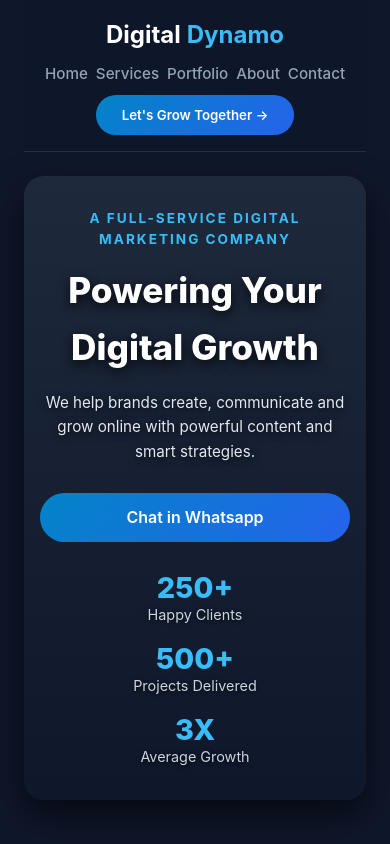
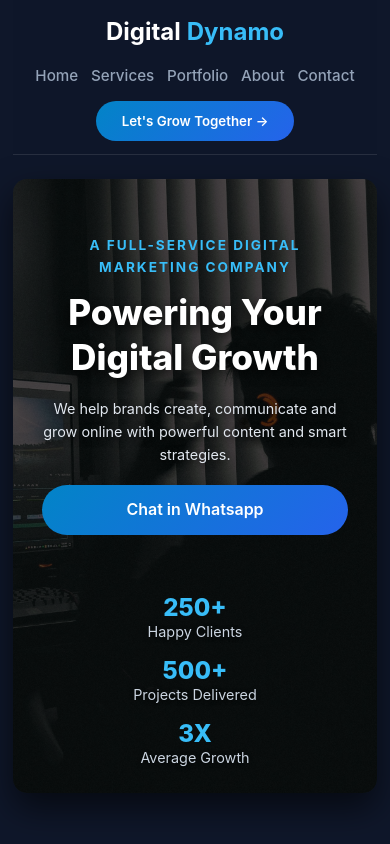
Before and after one commit to Pragya-Dwivedi12/digital-dynamo, a React (Vite) app: page / in a window 390 px wide. Shown: the top 844 px of the page. Built offline with nearby package versions, Linux system fonts and the light colour scheme.

Commit message:
Fixed home hero background image and navbar

```diff
--- a/src/App.css
+++ b/src/App.css
@@ -228,9 +228,9 @@ img {
 
 .hero-overlay-content {
   position: absolute;
-  top: 40%;
+  top: 45%;
   left: 50%;
-  transform: translate(-50%, -40%);
+  transform: translate(-50%, -45%);
   width: 90%;
   max-width: 800px;
   z-index: 2;
@@ -273,7 +273,7 @@ img {
 .stats-container {
   position: absolute;
   left: 0;
-  bottom: 2rem;
+  bottom: 1.5rem;
   z-index: 3;
   display: flex;
   flex-direction: row;
@@ -496,19 +496,29 @@ img {
 }
 
 /* ==========================================
-   CLEAN MOBILE RESPONSIVE MEDIA QUERY
+   PERFECT MOBILE RESPONSIVE MEDIA QUERY
    ========================================== */
 @media (max-width: 768px) {
+  .home-container {
+    padding: 0 0.8rem;
+  }
+
   .navbar {
     flex-direction: column;
-    gap: 1rem;
-    padding: 1rem;
+    gap: 0.8rem;
+    padding: 0.8rem;
   }
 
   .nav-links {
-    gap: 1rem;
+    gap: 0.8rem;
     font-size: 0.85rem;
     flex-wrap: wrap;
+    justify-content: center;
+    width: 100%;
+  }
+
+  .nav-cta {
+    width: 100%;
     justify-content: center;
   }
 
@@ -516,22 +526,16 @@ img {
     display: none;
   }
 
-  /* Hero Mobile Layout Fix */
+  /* Hero Section Fixed with Background Image Visible */
   .hero-image-container {
-    height: auto;
-    min-height: initial;
-    padding: 2rem 1rem;
-    display: flex;
-    flex-direction: column;
-    align-items: center;
+    min-height: 520px;
+    padding: 1.5rem 0.8rem;
+    border-radius: 14px;
   }
 
   .hero-img {
-    display: none; /* Mobile pe clean dark card dikhane ke liye background gradient */
-  }
-
-  .hero-image-container {
-    background: linear-gradient(180deg, #1e293b 0%, #0f172a 100%);
+    display: block !important; /* Image re-enabled */
+    filter: brightness(0.25);
   }
 
   .hero-overlay-content {
@@ -540,19 +544,23 @@ img {
     left: auto;
     transform: none;
     width: 100%;
+    padding: 0.5rem 0;
   }
 
   .hero-title {
-    font-size: 1.8rem;
+    font-size: 1.6rem;
+    line-height: 1.3;
   }
 
   .hero-description {
-    font-size: 0.95rem;
+    font-size: 0.9rem;
+    margin-bottom: 1.2rem;
   }
 
   .hero-btn-group {
     flex-direction: column;
     width: 100%;
+    gap: 0.6rem;
   }
 
   .hero-btn-group button {
@@ -564,33 +572,102 @@ img {
     left: auto;
     bottom: auto;
     flex-direction: column;
-    gap: 1.2rem;
-    margin-top: 2rem;
+    gap: 1rem;
+    margin-top: 1.8rem;
+    padding: 0;
   }
 
-  /* Services Header Fix */
+  .stat-card h4 {
+    font-size: 1.5rem;
+  }
+
+  /* Services Header & Cards Overflow Fix */
+  .services-section {
+    padding: 1rem 0 2rem 0;
+  }
+
   .section-header {
     flex-direction: column;
     align-items: flex-start;
     gap: 1rem;
   }
 
+  .section-Header h2, .section-header h2 {
+    font-size: 1.6rem;
+  }
+
   .section-Headerr {
     width: 100%;
-    justify-content: space-between;
+    flex-direction: column;
+    align-items: flex-start;
+    gap: 0.8rem;
+  }
+
+  .services-grid {
+    grid-template-columns: 1fr;
+    gap: 1rem;
   }
 
   /* Special Offer Fix */
   .offer-section {
-    padding: 1.5rem 1rem;
+    padding: 1.5rem 0.8rem;
+    margin: 2rem 0;
   }
 
   .offer-header {
     flex-direction: column;
     text-align: center;
+    gap: 1rem;
   }
 
   .offer-img {
-    margin: 0 auto;
+    width: 120px;
+    height: 120px;
+  }
+
+  .offer-grid {
+    grid-template-columns: 1fr;
+  }
+  @media (max-width: 768px) {
+  /* Hero Image Container Visibility Fix */
+  .hero-image-container {
+    position: relative !important;
+    height: auto !important;
+    min-height: 500px !important;
+    overflow: hidden !important;
+  }
+
+  .hero-img {
+    display: block !important;
+    position: absolute !important;
+    top: 0;
+    left: 0;
+    width: 100% !important;
+    height: 100% !important;
+    object-fit: cover !important;
+    filter: brightness(0.3) !important;
+  }
+
+  .hero-overlay-content {
+    position: relative !important;
+    top: auto !important;
+    left: auto !important;
+    transform: none !important;
+    padding: 2rem 1rem !important;
+    width: 100% !important;
+    z-index: 2 !important;
+  }
+
+  /* Navbar links mobile wrapping */
+  .navbar {
+    flex-direction: column !important;
+    gap: 0.8rem !important;
+  }
+
+  .nav-links {
+    flex-wrap: wrap !important;
+    justify-content: center !important;
+    gap: 0.8rem !important;
   }
 }
+}
--- a/src/Services.css
+++ b/src/Services.css
@@ -6,6 +6,7 @@
   min-height: 100vh;
   padding: 1rem 3rem 3rem 3rem;
   box-sizing: border-box;
+  width: 100%;
 }
 
 .purple-gradient-text {
@@ -319,7 +320,7 @@
 .footer-right { display: flex; gap: 1.5rem; color: #94a3b8; }
 .handwriting-footer { color: #a855f7; font-style: italic; }
 
-/* RESPONSIVE DESIGN */
+/* RESPONSIVE DESIGN (TABLETS & MEDIUM SCREENS) */
 @media (max-width: 1100px) {
   .services-4grid {
     grid-template-columns: repeat(2, 1fr);
@@ -335,29 +336,64 @@
   }
 }
 
+/* RESPONSIVE DESIGN (MOBILE PHONES < 768px) */
 @media (max-width: 768px) {
+  .services-page-container {
+    padding: 1rem 0.8rem 2rem 0.8rem !important;
+  }
+
   .s-hero-section {
-    grid-template-columns: 1fr;
+    grid-template-columns: 1fr !important;
+    padding: 1.5rem 1rem !important;
+  }
+
+  .s-hero-title {
+    font-size: 1.8rem !important;
+  }
+
+  .s-features-pills {
+    flex-direction: column !important;
+    gap: 1rem !important;
   }
 
   .services-4grid {
-    grid-template-columns: 1fr;
-  }
-}
-/* Mobile Only Services Fix */
-@media screen and (max-width: 768px) {
-  .services-grid,
-  .cards-container {
-    display: flex !important;
-    flex-direction: column !important;
-    align-items: center !important;
-    width: 100% !important;
-    gap: 20px !important;
+    grid-template-columns: 1fr !important;
+    gap: 1.2rem !important;
   }
 
   .service-card {
     width: 100% !important;
-    max-width: 320px !important;
+    max-width: 100% !important;
     margin: 0 auto !important;
   }
+
+  .process-section {
+    padding: 1.2rem 1rem !important;
+  }
+
+  .process-steps {
+    flex-direction: column !important;
+    align-items: flex-start !important;
+    gap: 1.2rem !important;
+  }
+
+  .step-arrow {
+    transform: rotate(90deg);
+    margin-left: 0.5rem;
+  }
+
+  .s-cta-banner {
+    padding: 1.2rem 1rem !important;
+    gap: 1rem !important;
+  }
+
+  .s-footer {
+    flex-direction: column !important;
+    gap: 1rem !important;
+    text-align: center !important;
+  }
+
+  .footer-right {
+    justify-content: center !important;
+  }
 }
```
